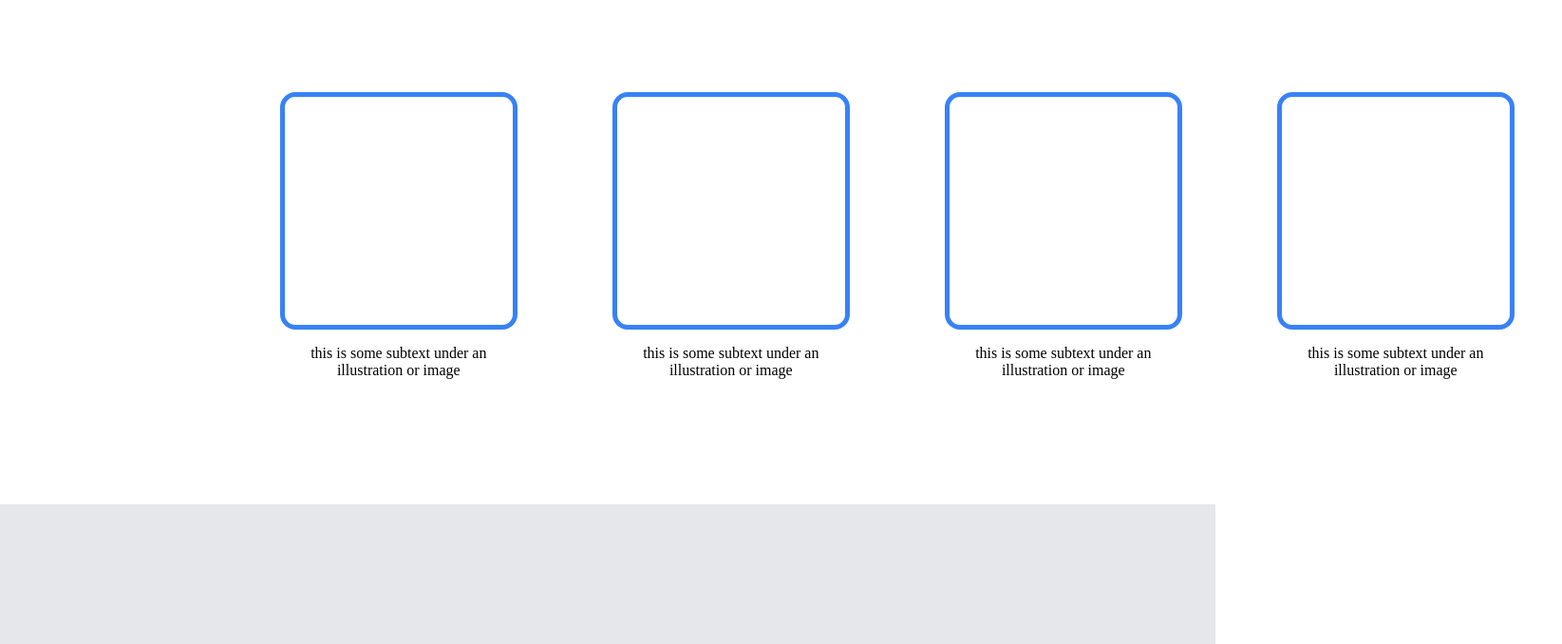
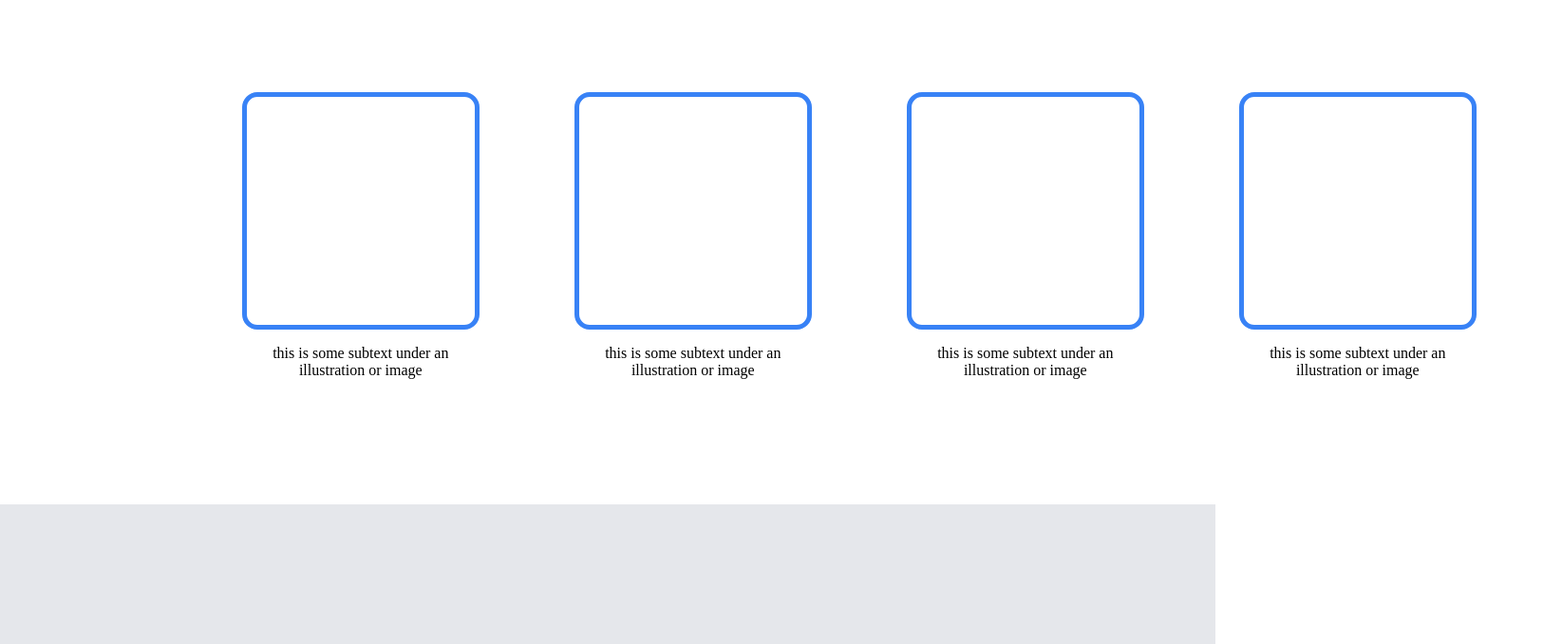
Before and after one commit to bananamonkey4655/landing-page, a plain HTML site: page index.html in a window 1280 px wide. Shown: the part 731-1409 px from the top of the page at 95% size, 1645 px wide, since content can reach past the window. Drawn offline with Linux system fonts and the light colour scheme.

Commit message:
Modified css properties to centre content

```diff
--- a/styles.css
+++ b/styles.css
@@ -30,6 +30,7 @@ h1, h2, h3, h4, h5 {
 
 ul {
     list-style: none;
+    padding-left: 0;
 }
 
 a {
@@ -129,7 +130,7 @@ main {
 
 .two-container ul {
     display: flex;
-    justify-content: space-between;
+    justify-content: space-evenly;
     margin-top: 100px;
 }
 
```
